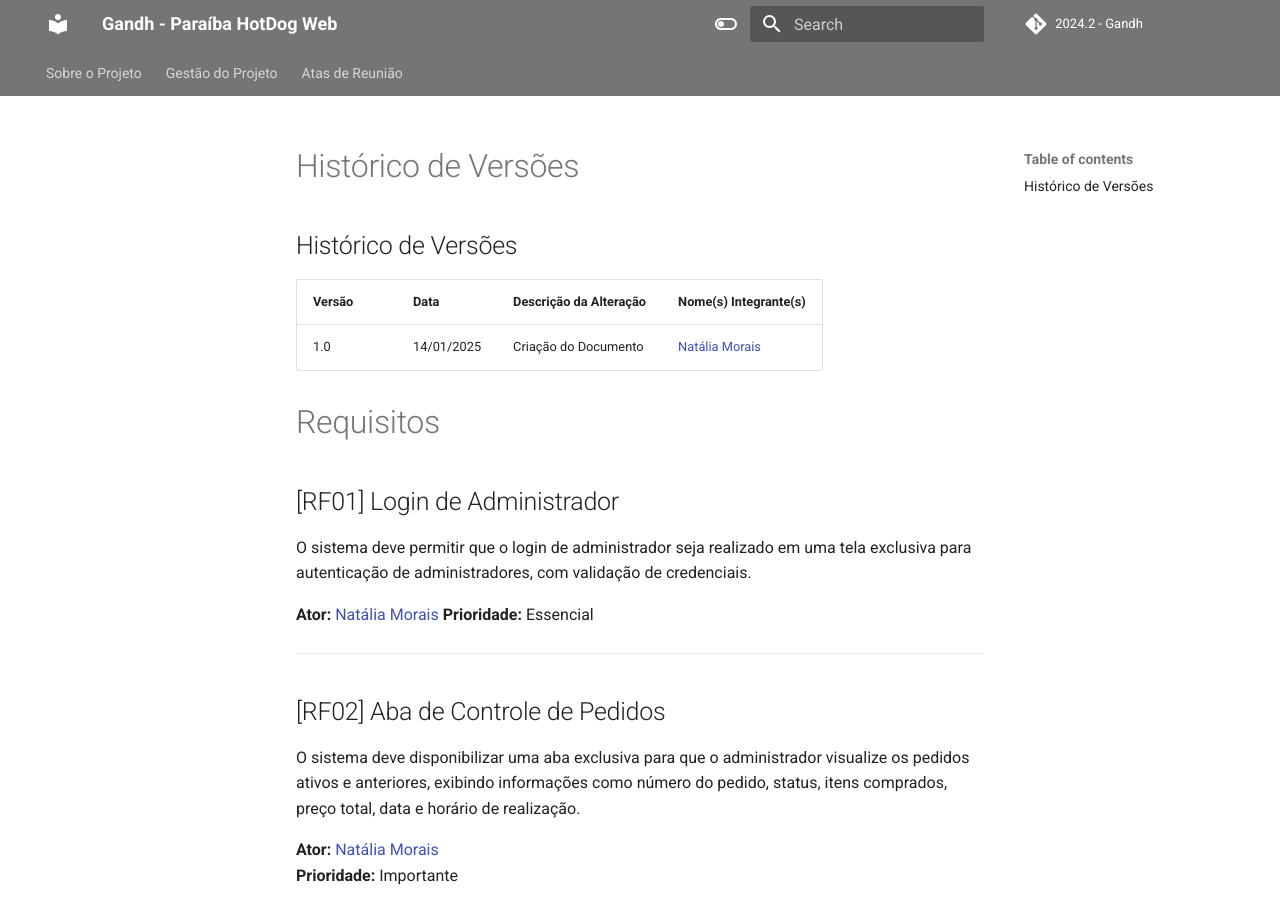
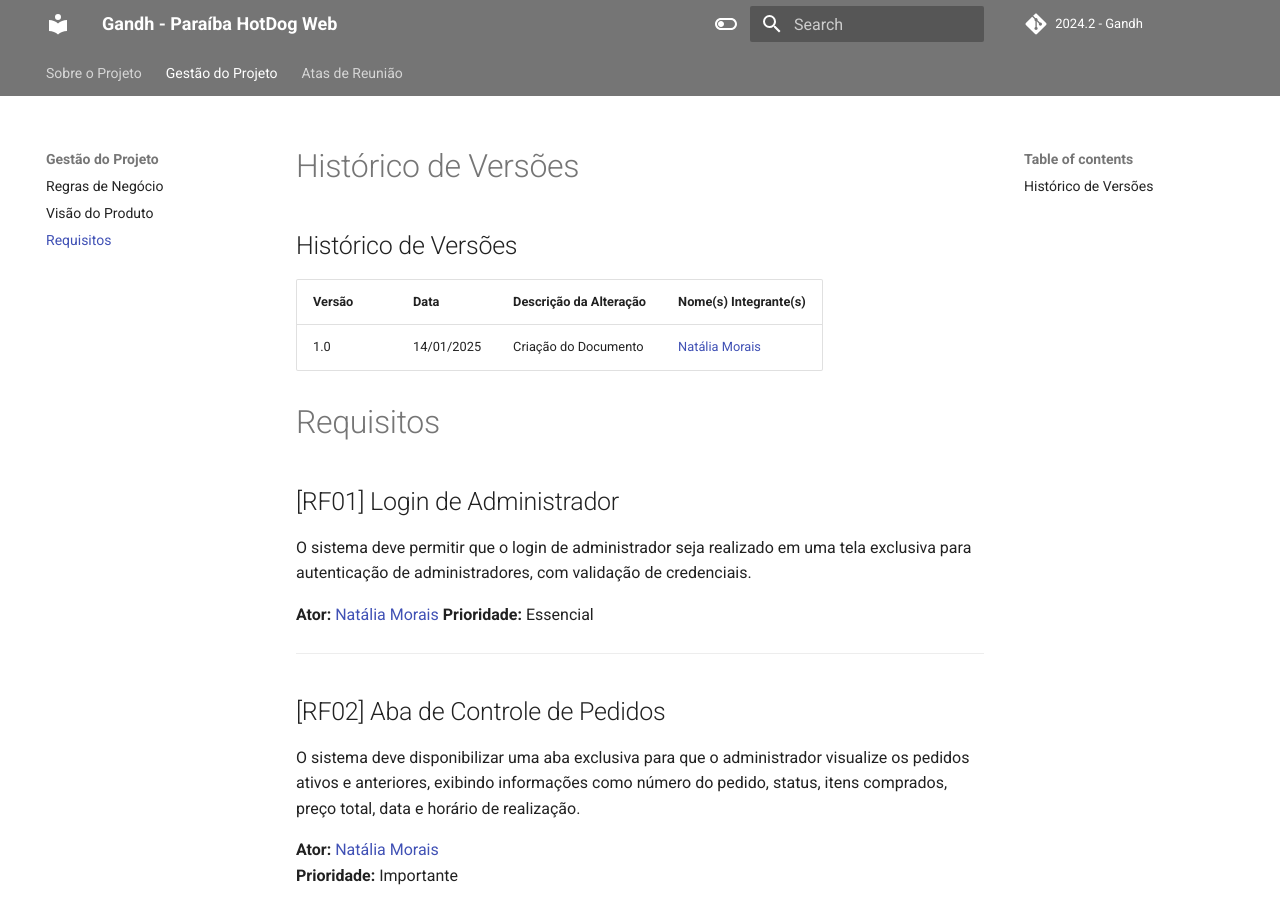
Before and after one commit to FGA-REQ/2024.2-Gandh, an MkDocs documentation site: the page built from docs/doc-requisitos/requisitos.md, in a window 1280 px wide and 900 px high. Built offline with MkDocs 1.6.1 and Material for MkDocs 9.7.7, drawn with Linux system fonts in a browser that asks for light colours; comment, search, counter and statistics services are not loaded.

Commit message:
Update mkdocs.yml

```diff
--- a/mkdocs.yml
+++ b/mkdocs.yml
@@ -8,6 +8,7 @@ nav:
   - Gestão do Projeto:
       - Regras de Negócio: "regras-negocio/regras-negocio.md"
       - Visão do Produto: "visao-produto/visao-produto.md"
+      - Requisitos: "doc-requisitos/requisitos.md"
   - Atas de Reunião:
       - 12/01: "atas-reuniao/atas.md"
 
```
